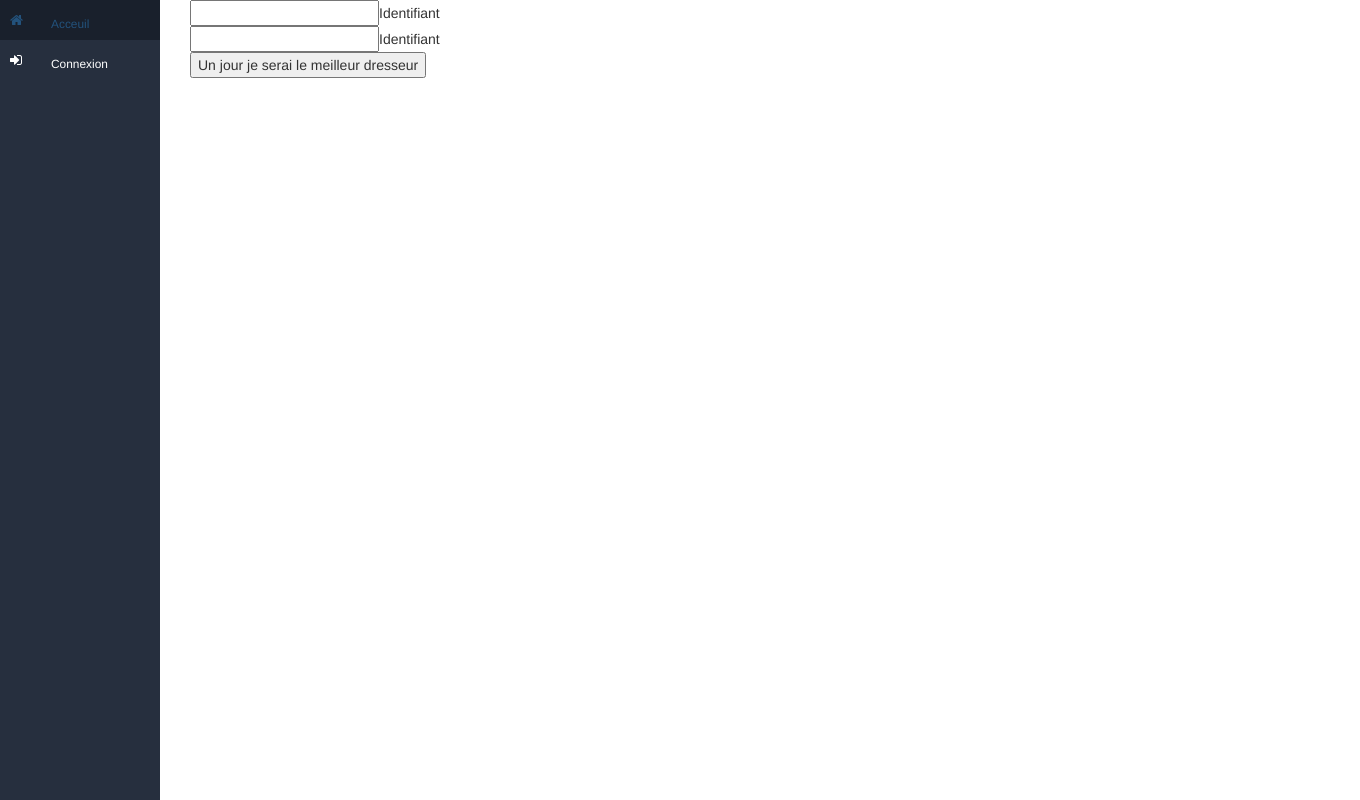
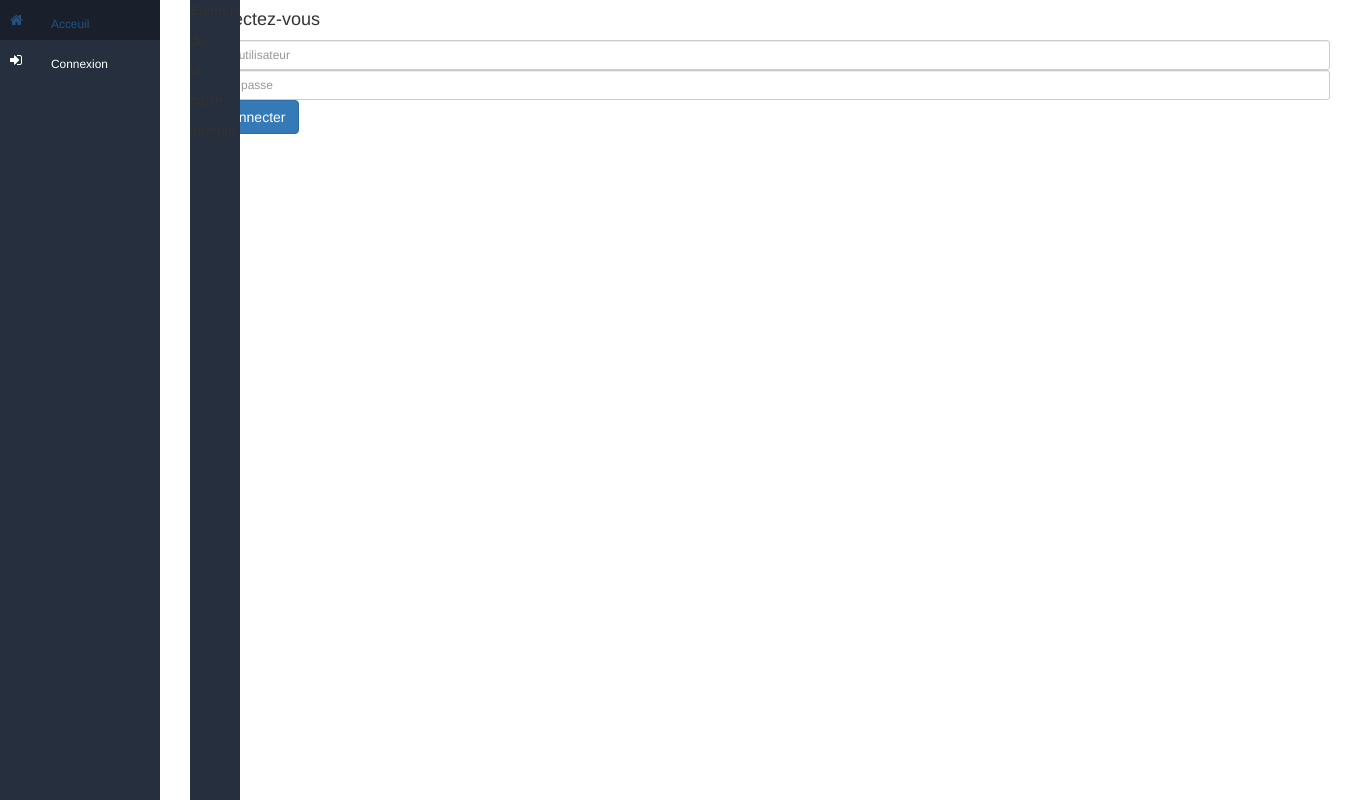
Before and after one commit to nbouteme/AFK, a PHP site: page /login in a window 1360 px wide. Run offline with PHP 8.4, Linux system fonts and the light colour scheme; some libraries are stand-ins or nearby versions.

Commit message:
Update login.php

```diff
--- a/app/views/profile/login.php
+++ b/app/views/profile/login.php
@@ -1,5 +1,34 @@
-<form action="http://izanami.home/login" method="post">
-     <input type="text" name="pseudo"	/>Identifiant</br>
-     <input type="text" name="password"	/>Identifiant</br>
-     <input type="submit" name="mailer" value="Un jour je serai le meilleur dresseur">
-</form>
+<!DOCTYPE html>
+<html lang="fr">
+    <head>
+        <title>AFK</title>
+        <meta charset="UTF-8">
+        <link rel="stylesheet" href="http://maxcdn.bootstrapcdn.com/bootstrap/3.3.1/css/bootstrap.min.css">
+        <link rel="stylesheet" href="assets/css/style.css">
+    </head>
+    <body>
+        <nav>
+          <p>Elements</p>
+          <p>de</p>
+          <p>la</p>
+          <p>barre</p>
+          <p>laterale</p>
+        </nav>
+        <div id="main_connexion_page">
+            <div id="form-login">
+                <form method="post" action="/login">
+                    <h4>Connectez-vous</h4>
+                    <input type="text" id="userName" class="form-control input-sm chat-input" placeholder="Nom d'utilisateur" />
+                    <input type="text" id="userPassword" class="form-control input-sm chat-input" placeholder="Mot de passe" />
+                    <div class="wrapper">
+                        <span class="group-btn">
+                            <input type="submit" value="Se connecter" class="btn btn-primary btn-md"/>
+                        </span>
+                    </div>
+                </form>
+            </div>
+        </div>
+        <script src="http://ajax.googleapis.com/ajax/libs/jquery/2.1.3/jquery.min.js"></script>
+        <script src="http://maxcdn.bootstrapcdn.com/bootstrap/3.3.1/js/bootstrap.min.js"></script>
+  </body>
+</html>
```
